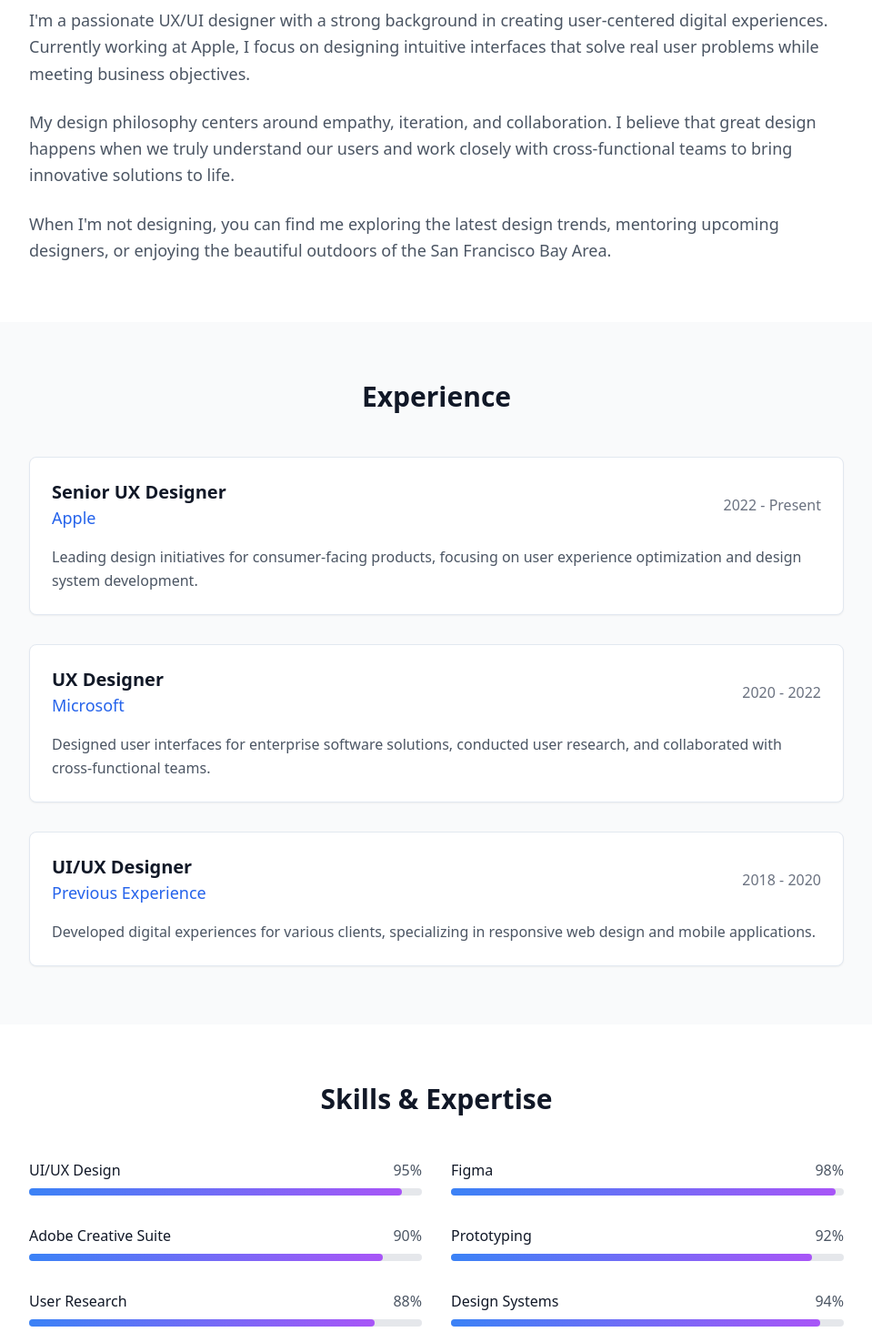
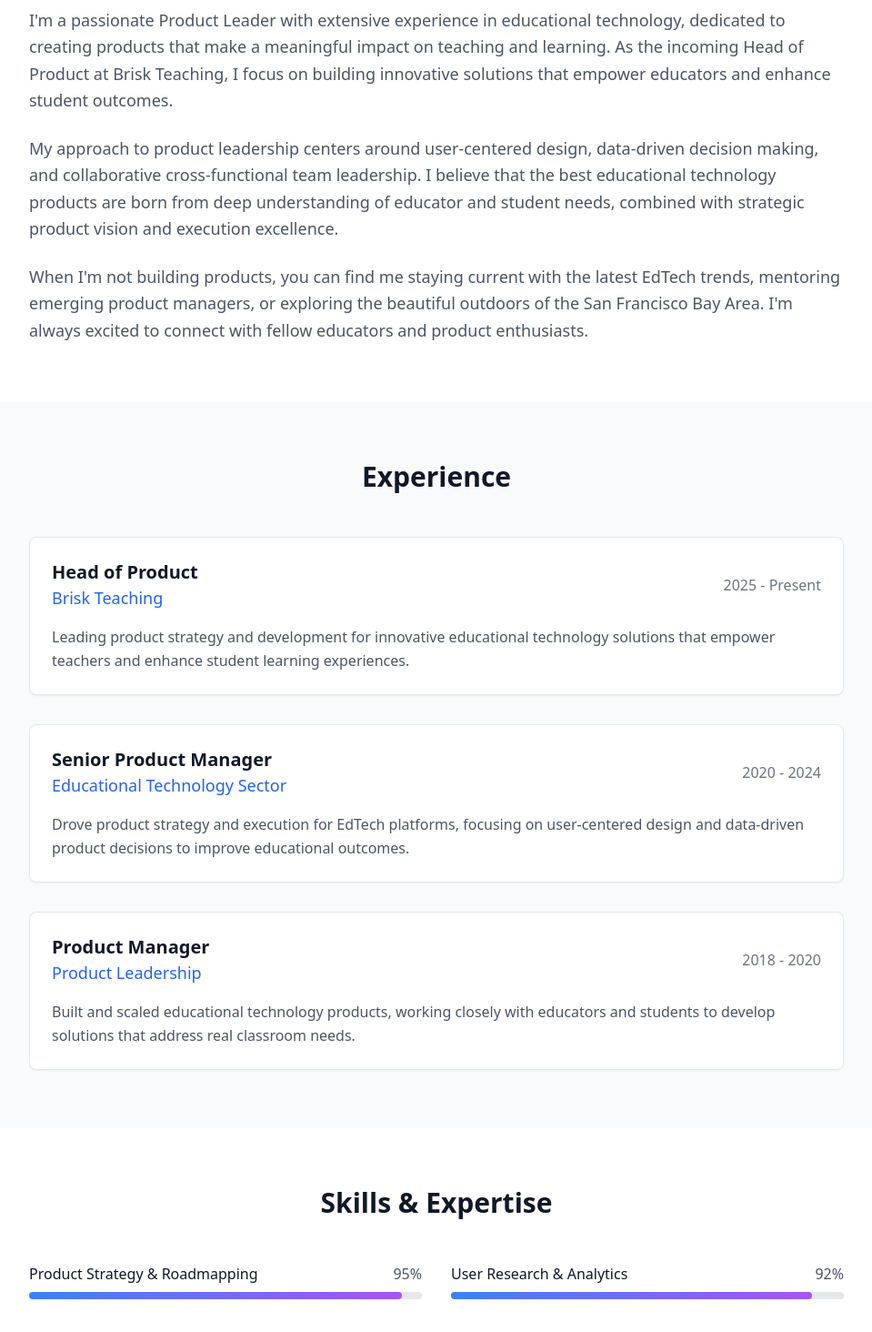
Before and after one commit to bcheng42/bcheng42.github.io, a React (Vite) app: page / in a window 1280 px wide. Shown: the part 620-2084 px from the top of the page at 91% size, without its empty margins (160-1119 px from the left). Built offline with nearby package versions, Linux system fonts and the light colour scheme.

Commit message:
Refactor: Update website content
Update the Hero, About, Experience, and Skills sections to reflect the user's background as a Product Leader in EdTech, including their upcoming role as Head of Product at Brisk Teaching.

```diff
--- a/src/pages/Index.tsx
+++ b/src/pages/Index.tsx
@@ -7,32 +7,32 @@ import { Card, CardContent } from '@/components/ui/card';
 const Index = () => {
   const experiences = [
     {
-      company: "Apple",
-      role: "Senior UX Designer",
-      period: "2022 - Present",
-      description: "Leading design initiatives for consumer-facing products, focusing on user experience optimization and design system development."
+      company: "Brisk Teaching",
+      role: "Head of Product",
+      period: "2025 - Present",
+      description: "Leading product strategy and development for innovative educational technology solutions that empower teachers and enhance student learning experiences."
     },
     {
-      company: "Microsoft",
-      role: "UX Designer",
-      period: "2020 - 2022",
-      description: "Designed user interfaces for enterprise software solutions, conducted user research, and collaborated with cross-functional teams."
+      company: "Educational Technology Sector",
+      role: "Senior Product Manager",
+      period: "2020 - 2024",
+      description: "Drove product strategy and execution for EdTech platforms, focusing on user-centered design and data-driven product decisions to improve educational outcomes."
     },
     {
-      company: "Previous Experience",
-      role: "UI/UX Designer",
+      company: "Product Leadership",
+      role: "Product Manager",
       period: "2018 - 2020",
-      description: "Developed digital experiences for various clients, specializing in responsive web design and mobile applications."
+      description: "Built and scaled educational technology products, working closely with educators and students to develop solutions that address real classroom needs."
     }
   ];
 
   const skills = [
-    { name: "UI/UX Design", level: 95 },
-    { name: "Figma", level: 98 },
-    { name: "Adobe Creative Suite", level: 90 },
-    { name: "Prototyping", level: 92 },
-    { name: "User Research", level: 88 },
-    { name: "Design Systems", level: 94 }
+    { name: "Product Strategy & Roadmapping", level: 95 },
+    { name: "User Research & Analytics", level: 92 },
+    { name: "Cross-functional Team Leadership", level: 94 },
+    { name: "Educational Technology", level: 98 },
+    { name: "Agile/Scrum Methodologies", level: 90 },
+    { name: "Data-Driven Decision Making", level: 88 }
   ];
 
   const scrollToSection = (sectionId: string) => {
@@ -68,7 +68,7 @@ const Index = () => {
                   <span className="bg-gradient-to-r from-blue-600 to-purple-600 bg-clip-text text-transparent"> Brittany</span>
                 </h1>
                 <p className="text-xl text-gray-600 leading-relaxed">
-                  UX/UI Designer crafting meaningful digital experiences at the intersection of user needs and business goals.
+                  Product Leader passionate about educational technology and building products that transform teaching and learning experiences.
                 </p>
               </div>
               <div className="flex flex-col sm:flex-row gap-4">
@@ -104,18 +104,20 @@ const Index = () => {
           <h2 className="text-3xl font-bold text-center mb-12 text-gray-900">About Me</h2>
           <div className="space-y-6 text-lg text-gray-600 leading-relaxed">
             <p>
-              I'm a passionate UX/UI designer with a strong background in creating user-centered digital experiences.
-              Currently working at Apple, I focus on designing intuitive interfaces that solve real user problems
-              while meeting business objectives.
+              I'm a passionate Product Leader with extensive experience in educational technology, dedicated to creating
+              products that make a meaningful impact on teaching and learning. As the incoming Head of Product at Brisk Teaching,
+              I focus on building innovative solutions that empower educators and enhance student outcomes.
             </p>
             <p>
-              My design philosophy centers around empathy, iteration, and collaboration. I believe that great design
-              happens when we truly understand our users and work closely with cross-functional teams to bring
-              innovative solutions to life.
+              My approach to product leadership centers around user-centered design, data-driven decision making, and
+              collaborative cross-functional team leadership. I believe that the best educational technology products
+              are born from deep understanding of educator and student needs, combined with strategic product vision
+              and execution excellence.
             </p>
             <p>
-              When I'm not designing, you can find me exploring the latest design trends, mentoring upcoming designers,
-              or enjoying the beautiful outdoors of the San Francisco Bay Area.
+              When I'm not building products, you can find me staying current with the latest EdTech trends, mentoring
+              emerging product managers, or exploring the beautiful outdoors of the San Francisco Bay Area. I'm always
+              excited to connect with fellow educators and product enthusiasts.
             </p>
           </div>
         </div>
@@ -172,7 +174,7 @@ const Index = () => {
         <div className="max-w-4xl mx-auto text-center">
           <h2 className="text-3xl font-bold mb-8">Let's Work Together</h2>
           <p className="text-xl mb-8 opacity-90">
-            I'm always interested in new opportunities and collaborations.
+            I'm always interested in new opportunities and collaborations in educational technology.
           </p>
           <div className="flex flex-col sm:flex-row justify-center items-center space-y-4 sm:space-y-0 sm:space-x-6">
             <a
@@ -198,7 +200,7 @@ const Index = () => {
 
       {/* Footer */}
       <footer className="py-8 px-6 bg-gray-900 text-white text-center">
-        <p className="opacity-80">© 2024 Brittany Cheng. Designed with passion and precision.</p>
+        <p className="opacity-80">© 2024 Brittany Cheng. Building the future of educational technology.</p>
       </footer>
     </div>
   );
```
